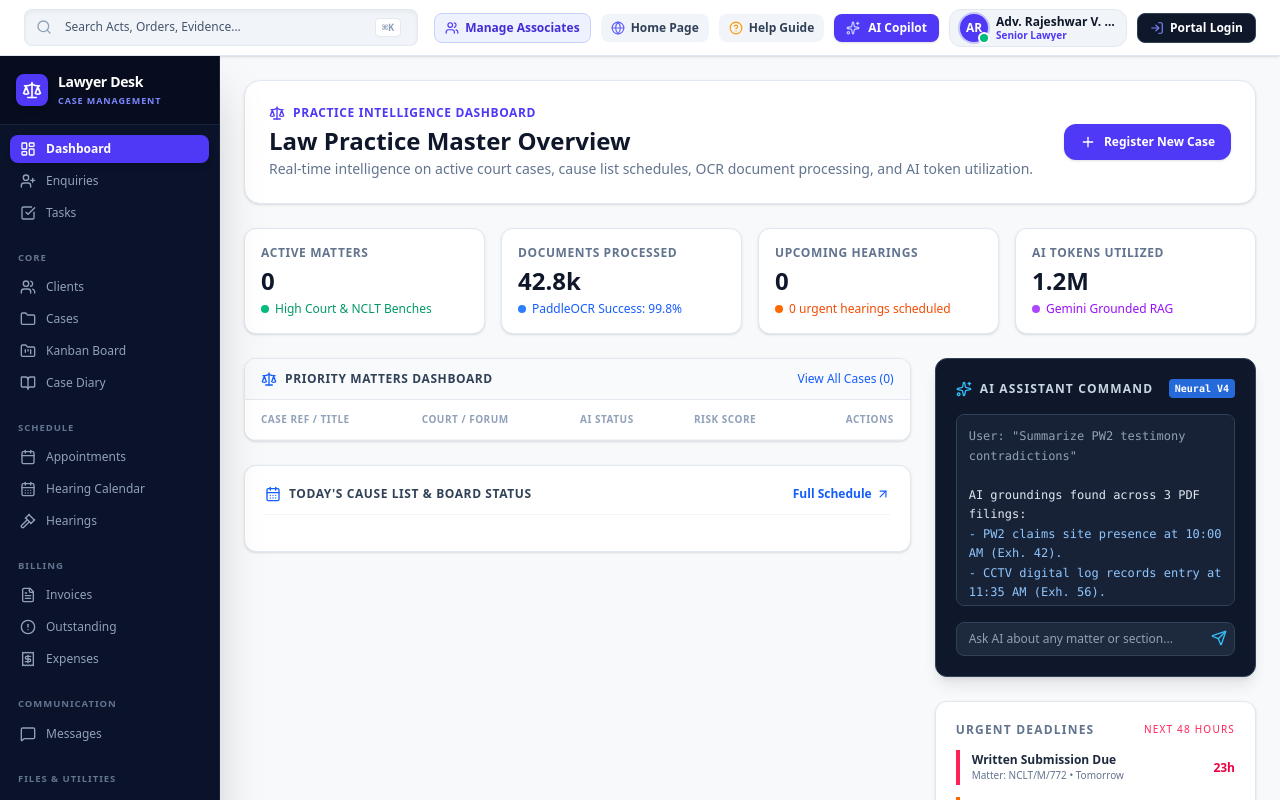
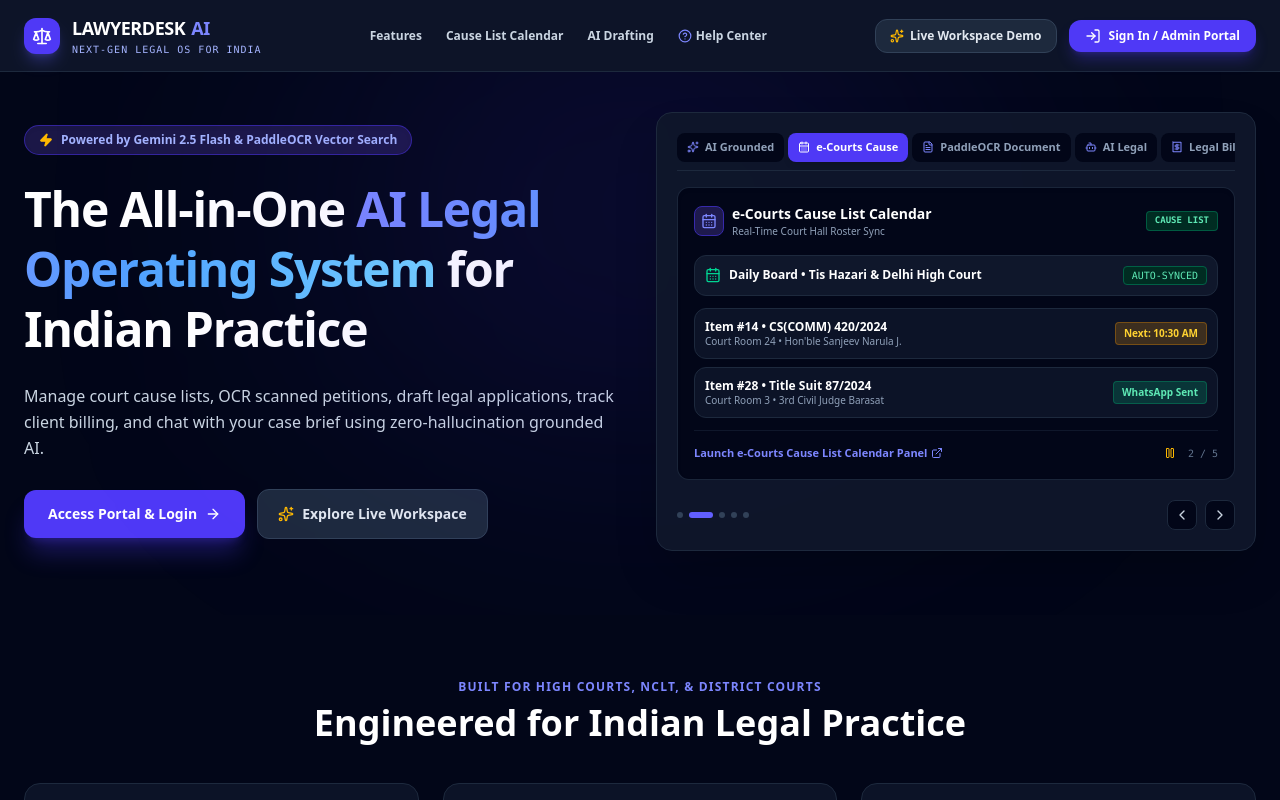
Before and after one commit to Search1959/lawyerdesk, a React (Vite) app: page / in a window 1280 px wide. Shown: the top 800 px of the page. Built offline with nearby package versions, Linux system fonts and the light colour scheme.

Commit message:
feat: set default view mode to landing page

```diff
--- a/src/App.tsx
+++ b/src/App.tsx
@@ -50,7 +50,7 @@
 import { Matter, Document, Hearing, Client, Invoice, AuditLog, LawFirm, User, UserRole, NavTab } from './types';
 
 export default function App() {
-  const [viewMode, setViewMode] = useState<'app' | 'landing' | 'login'>('app');
+  const [viewMode, setViewMode] = useState<'app' | 'landing' | 'login'>('landing');
   const [activeTab, setActiveTab] = useState<NavTab>('dashboard');
 
   // User & Organization Hierarchy State
```
